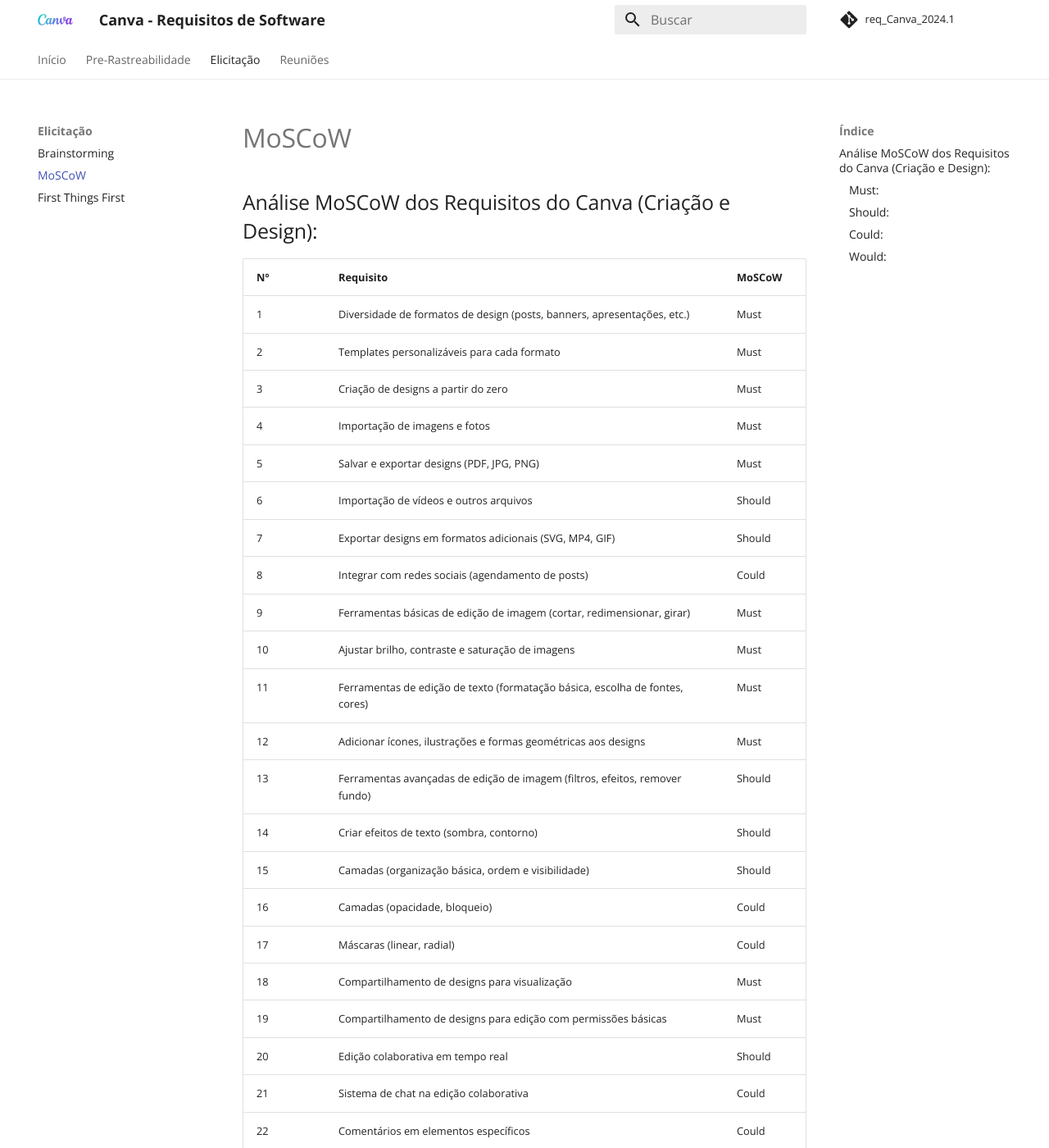
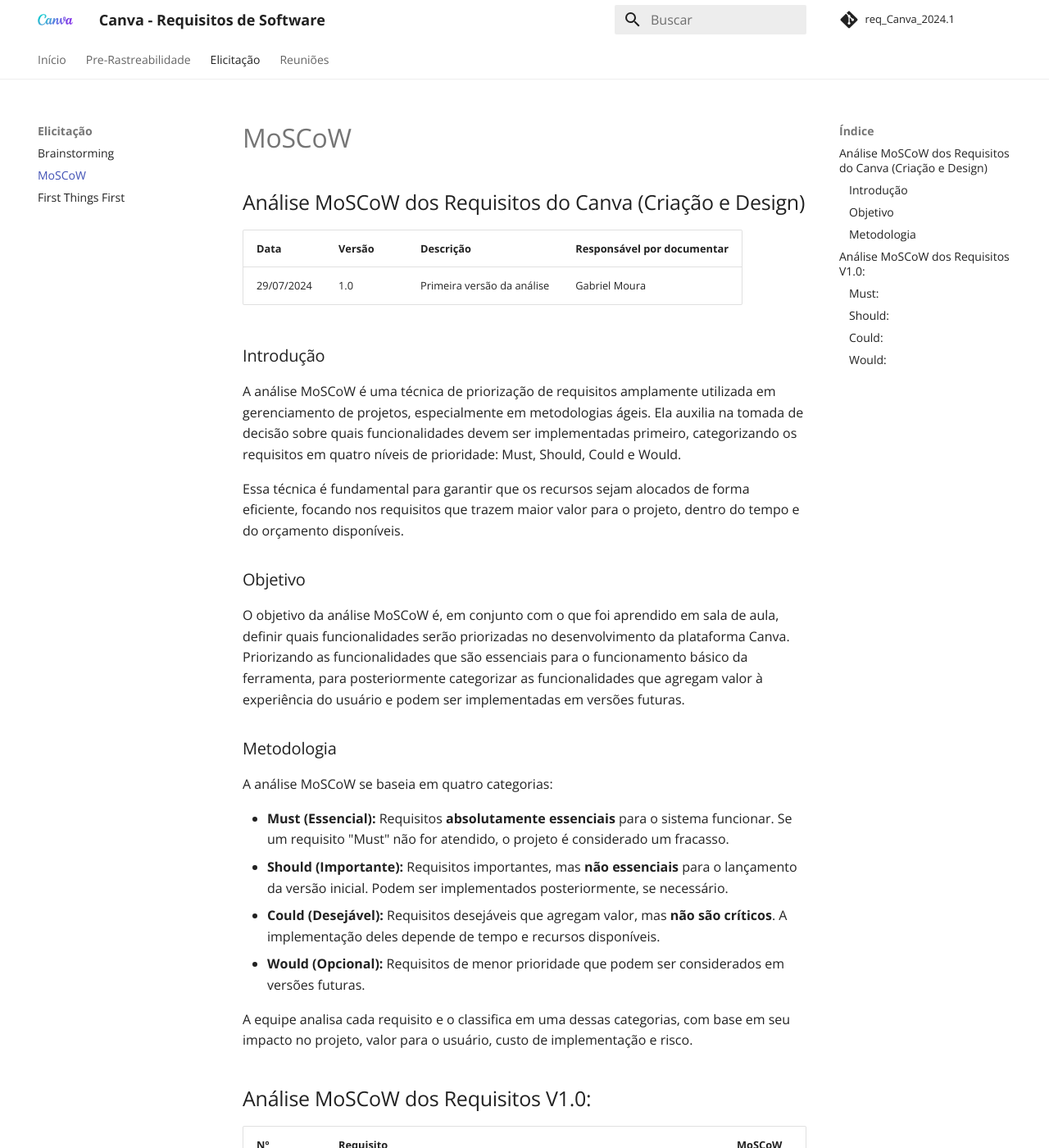
Before and after one commit to LuizaMaluf/req_Canva_2024.1, an MkDocs documentation site: the page built from docs/moscow.md, in a window 1280 px wide and 1400 px high. Shown: the whole window at 82% size. Built offline with MkDocs 1.6.1 and Material for MkDocs 9.7.7, drawn with Linux system fonts in a browser that asks for light colours; comment, search, counter and statistics services are not loaded.

Commit message:
[fix] Seções que faltavam para padronização do moscow adicionadas e erro de digitação corrigido

```diff
--- a/docs/moscow.md
+++ b/docs/moscow.md
@@ -1,4 +1,32 @@
-## Análise MoSCoW dos Requisitos do Canva (Criação e Design):
+## Análise MoSCoW dos Requisitos do Canva (Criação e Design)
+
+|    Data    | Versão | Descrição | Responsável por documentar |
+|------------|--------|-----------|-------|
+| 29/07/2024 |  1.0   | Primeira versão da análise | Gabriel Moura |
+
+### Introdução
+
+A análise MoSCoW é uma técnica de priorização de requisitos amplamente utilizada em gerenciamento de projetos, especialmente em metodologias ágeis. Ela auxilia na tomada de decisão sobre quais funcionalidades devem ser implementadas primeiro, categorizando os requisitos em quatro níveis de prioridade: Must, Should, Could e Would.
+
+Essa técnica é fundamental para garantir que os recursos sejam alocados de forma eficiente, focando nos requisitos que trazem maior valor para o projeto, dentro do tempo e do orçamento disponíveis.
+
+### Objetivo
+
+O objetivo da análise MoSCoW é, em conjunto com o que foi aprendido em sala de aula,  definir quais funcionalidades serão priorizadas no desenvolvimento da plataforma Canva. Priorizando as funcionalidades que são essenciais para o funcionamento básico da ferramenta, para posteriormente categorizar as funcionalidades que agregam valor à experiência do usuário e podem ser implementadas em versões futuras.
+
+### Metodologia
+
+A análise MoSCoW se baseia em quatro categorias:
+
+* **Must (Essencial):**  Requisitos **absolutamente essenciais** para o sistema funcionar. Se um requisito "Must" não for atendido, o projeto é considerado um fracasso.
+* **Should (Importante):**  Requisitos importantes, mas **não essenciais** para o lançamento da versão inicial.  Podem ser implementados posteriormente, se necessário.
+* **Could (Desejável):**  Requisitos desejáveis que agregam valor, mas **não são críticos**. A implementação deles depende de tempo e recursos disponíveis.
+* **Would (Opcional):** Requisitos de menor prioridade que podem ser considerados em versões futuras.
+
+A equipe analisa cada requisito e o classifica em uma dessas categorias, com base em seu impacto no projeto, valor para o usuário, custo de implementação e risco.
+
+
+## Análise MoSCoW dos Requisitos V1.0:
 
 |Nº|Requisito|MoSCoW|
 |--|---------|------|
@@ -40,7 +68,6 @@
 | 36 | Acessibilidade | Should |
 | 37 | Escalabilidade | Could |
 | 38 | Internacionalização | Could |
-
 
 ### Must:
 
```
Also changed, not shown: docs/argumentacao.md (+1 -1 lines).
